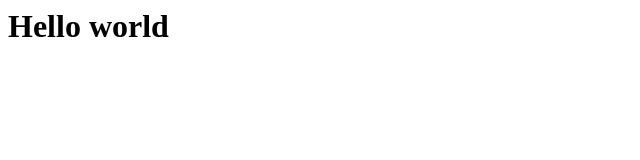
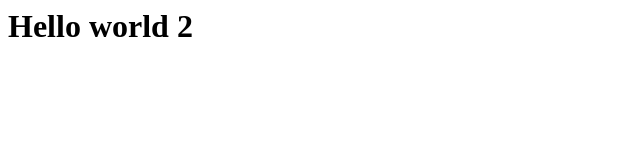
Before and after one commit to b3rntsen/b3rntsen.github.io, a plain HTML site: page index.html in a window 1280 px wide. Shown: the full height of the page, 0-640 px from the left. Drawn offline with Linux system fonts and the light colour scheme.

Commit message:
hello world2

```diff
--- a/index.html
+++ b/index.html
@@ -2,6 +2,6 @@
 <head>
 </head>
 <body>
-  <h1>Hello world</h1>
+  <h1>Hello world 2</h1>
 </body>
 </html>
```
